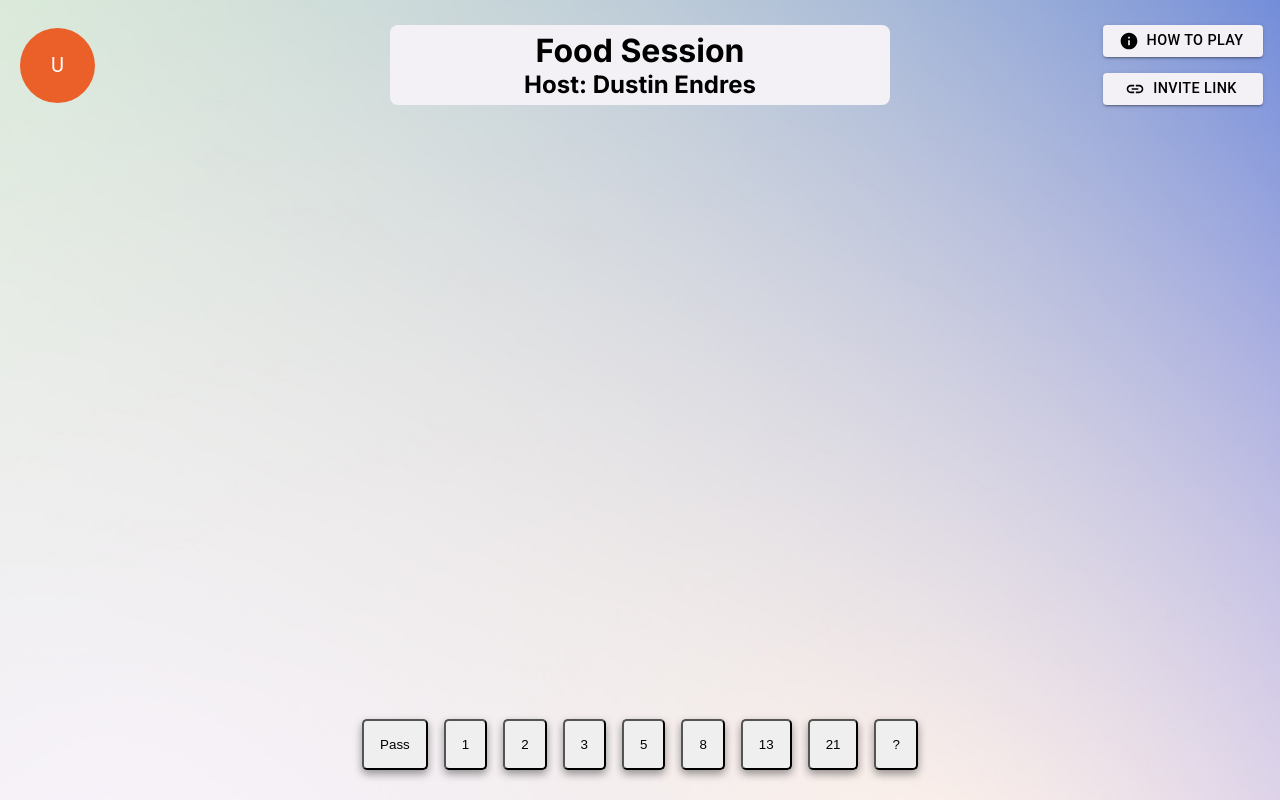
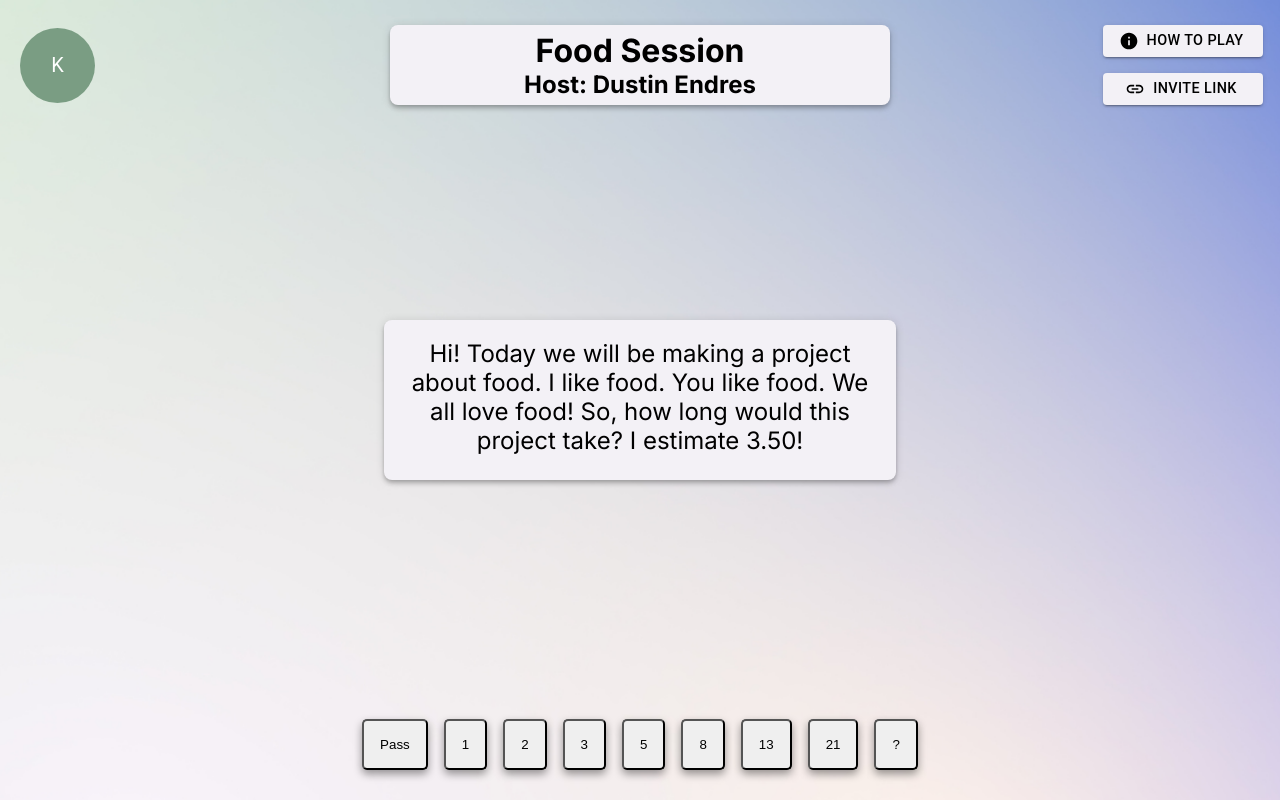
Before and after one commit to iceiceninja/PlanningPoker, a Next.js app in the folder Startup/my-app/: page /user in a window 1280 px wide. Built offline with nearby package versions, Linux system fonts and the light colour scheme; no server answers.

Commit message:
Added Center Box + Box Shadows
- Shadows were added to Top and Center boxes

```diff
--- a/Startup/my-app/app/components/Style.js
+++ b/Startup/my-app/app/components/Style.js
@@ -81,6 +81,13 @@ textTheme.typography.button = {
   [textTheme.breakpoints.up('md')]: { fontSize: '0.9rem', },  // Medium width: Screen Width >= 900px
 }
 
+// Host/User Center Text Box
+textTheme.typography.body1 = {
+  fontSize: '1.0rem',                                         // Extra Small Width: Screen Width < 600px
+  [textTheme.breakpoints.up('sm')]: { fontSize: '1.1rem', },  // Small width: Screen Width >= 600px
+  [textTheme.breakpoints.up('md')]: { fontSize: '1.5rem', },  // Medium width: Screen Width >= 900px
+}
+
 // Button
 const buttonTheme = createTheme({
   palette: {
--- a/Startup/my-app/app/user/page.tsx
+++ b/Startup/my-app/app/user/page.tsx
@@ -19,6 +19,7 @@ import { Avatar, Box, Button, IconButton, Stack, ThemeProvider, Typography } fro
 import InfoIcon from '@mui/icons-material/Info';
 import LinkIcon from '@mui/icons-material/Link';
 import { buttonTheme, Style, textTheme } from '../components/Style'
+import { shadows } from '@mui/system';
 
 export default function Host() {
 
@@ -52,11 +53,15 @@ export default function Host() {
     });
 
     // Variables
-    let name: string = "User"
-    let topicName: string = "Food Session" // TODO: Limit to 36 chars in backend
-    let hostName: string = "Dustin Endres"           // TODO: Limit to 20 chars in backend
+    let name: string = "Kaiden"
+    let topicName: string = "Food Session"      // TODO: Limit to 36 chars in backend
+    let hostName: string = "Dustin Endres"      // TODO: Limit to 20 chars in backend
+    let topic: string = "Hi! Today we will be making a project about food. I like food. You like food."
+        + " We all love food! So, how long would this project take? I estimate 3.50!"
+                                                // TODO: Limit to 150 chars in backend
 
     return (
+        <>
             <Box height={135}>
                 <Stack
                     id = "outline"
@@ -95,7 +100,8 @@ export default function Host() {
                             borderRadius: '8px',
                             width: "50vw",
                             height: "10vh",
-                        maxWidth: 500
+                            maxWidth: 500,
+                            boxShadow: 4
                         }}
                         >
                         <ThemeProvider theme = {textTheme}>
@@ -191,6 +197,35 @@ export default function Host() {
 
                 </div>
             </Box>
+
+            <Box
+                sx={{
+                    width: "40vw",
+                    height: "20vh",
+                    position: "absolute",
+                    top: 0,
+                    bottom: 0,
+                    left: 0,
+                    right: 0,
+                    margin: "auto",
+                    bgcolor: "#F3F1F6",
+                    justifyContent: "center",
+                    alignItems: "center",
+                    padding: 2,
+                    borderRadius: '8px',
+                    boxShadow: 4
+                }}
+            >
+                <ThemeProvider theme = {textTheme}>
+                    <Typography
+                        variant="body1"
+                        align="center"
+                    >
+                        {topic}
+                    </Typography>
+                </ThemeProvider>
+            </Box>
+        </>
     )
 
 }
```
Lines whose indentation alone changed are shown as unchanged.
